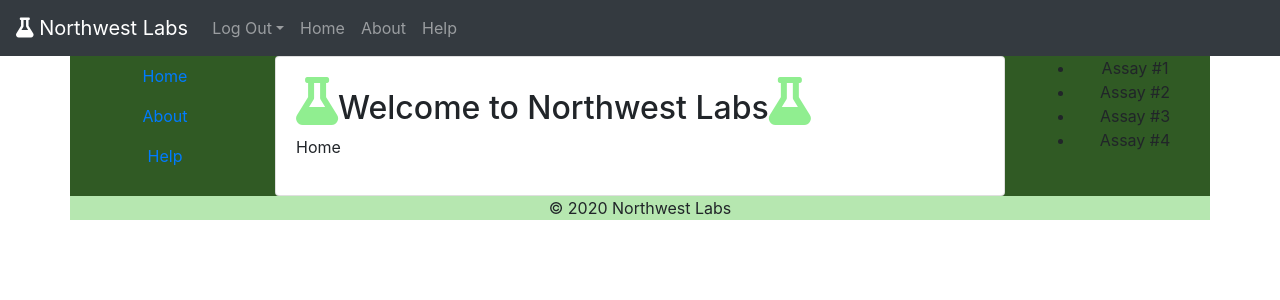
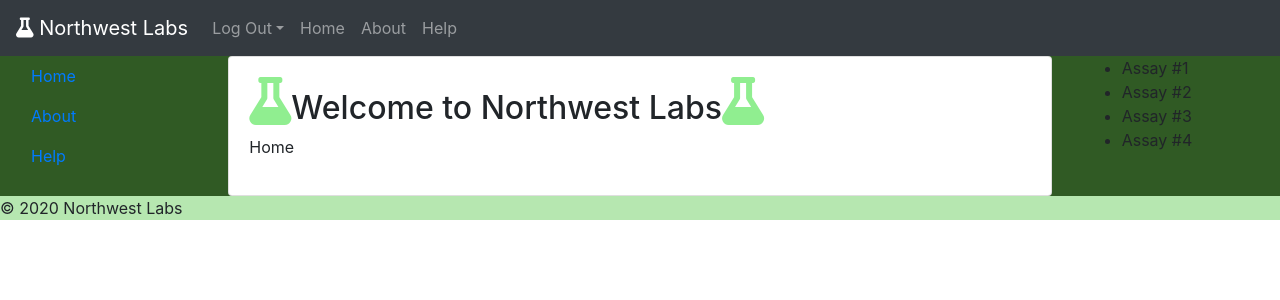
Before and after one commit to emmahlowe/northwestlabs, a React (Create React App) app: page / in a window 1280 px wide. Shown: the top 300 px of the page. Built offline with nearby package versions, Linux system fonts and the light colour scheme.

Commit message:
Added "fluid" to container

```diff
--- a/public/index.html
+++ b/public/index.html
@@ -28,7 +28,7 @@
     <title>Northwest Labs</title>
   </head>
   <body>
-    <div id="root"></div>
+  <div id="root"></div>
     <!--
       This HTML file is a template.
       If you open it directly in the browser, you will see an empty page.
--- a/src/App.js
+++ b/src/App.js
@@ -21,14 +21,15 @@
 
         <Top></Top>
 
-        <Container className="container-fluid text-center">
+        <Container fluid>
           <Row className="bg-warning content">
-            <Left></Left>
+            <Col md="2">
+              <Left></Left>
+            </Col>
 
-            <Col sm={8} className="text-left">
+            <Col md="8" className="text-left">
               <Card body>
               <Center></Center>
-
               {/* React Router Start */}
                 <Switch>
                   <Route path="/about">
@@ -46,12 +47,13 @@
               </Card>
             </Col>
 
-            <Right></Right>
+            <Col md="2">
+              <Right></Right>
+            </Col>
           </Row>
+        </Container>
 
-          <Footer></Footer>
-
-        </Container>
+        <Footer></Footer>
 
     </Router>
   );
--- a/src/Center.js
+++ b/src/Center.js
@@ -3,13 +3,13 @@
   const Center = (props) => {
       return (
         <h2>
-            <i class="fas fa-flask" style={{
+            <i className="fas fa-flask" style={{
             fontSize: "3rem",
             color: "lightgreen", }}></i>
 
             Welcome to Northwest Labs
 
-            <i class="fas fa-flask" style={{
+            <i className="fas fa-flask" style={{
             fontSize: "3rem",
             color: "lightgreen", }}></i>
         </h2>
--- a/src/Footer.js
+++ b/src/Footer.js
@@ -4,7 +4,7 @@
   const Footer = (props) => {
       return (
         <Row>
-          <Col className="bg-light text-center" fixed="bottom"> &copy; 2020 Northwest Labs</Col>
+          <Col className="bg-light footer container"> &copy; 2020 Northwest Labs</Col>
         </Row>
       );
     }
--- a/src/Left.js
+++ b/src/Left.js
@@ -7,13 +7,12 @@
 
   const Left = (props) => {
       return (
-        <Col sm={2} className="sidenav">
             <Nav defaultActiveKey="/home" className="flex-column">
                 <Link className="nav-link" to="/">Home</Link>
                 <Link className="nav-link" to="/about">About</Link>
                 <Link className="nav-link" to="/help">Help</Link>
             </Nav>
-        </Col>
+
       );
     }
 
--- a/src/Right.js
+++ b/src/Right.js
@@ -3,14 +3,12 @@
 
   const Right = (props) => {
       return (
-        <Col sm={2} className="sidenav bg-warning">
             <ul>
               <li>Assay #1</li>
               <li>Assay #2</li>
               <li>Assay #3</li>
               <li>Assay #4</li>
             </ul>
-         </Col>
       );
     }
 
```
